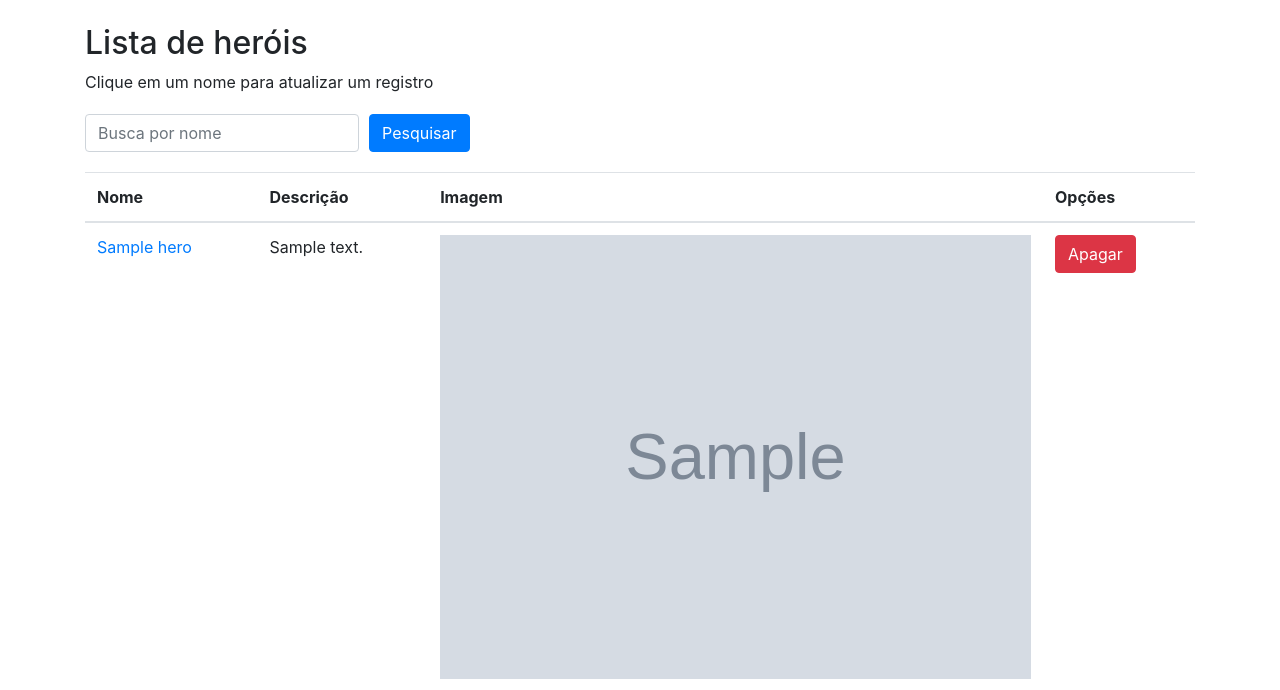
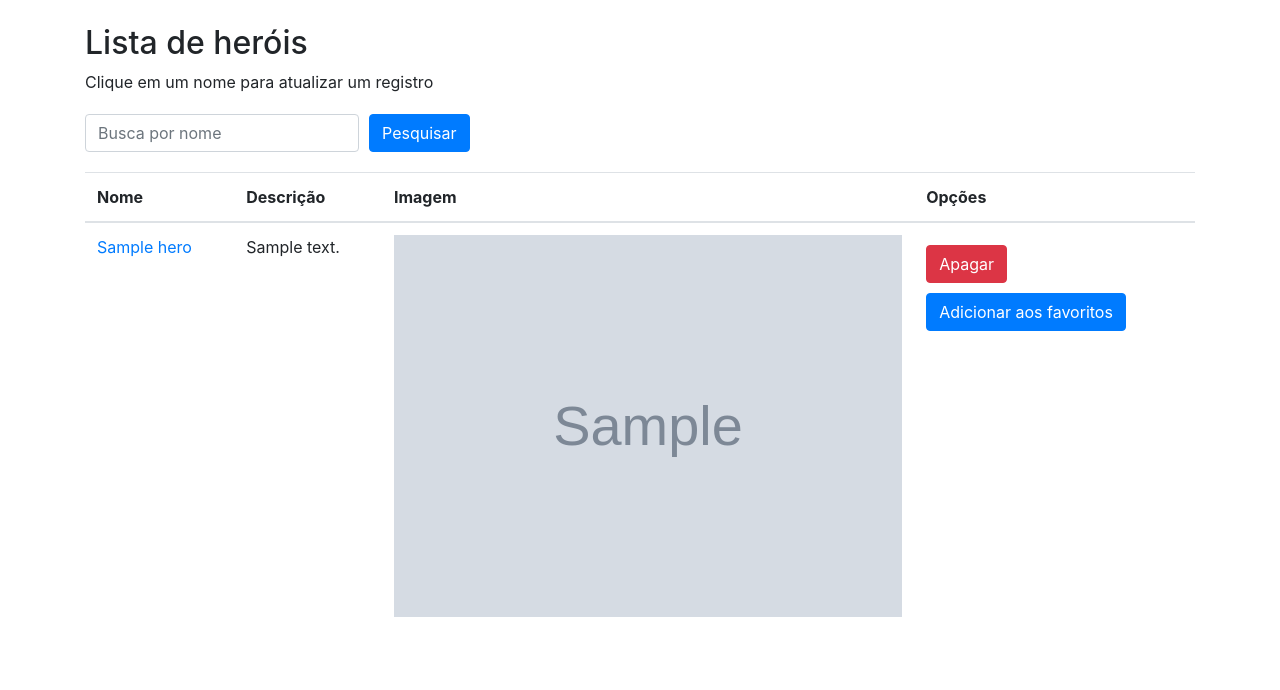
Before and after one commit to lgusmaosantos/heropedia, a Django app: template core/templates/hero-listing.html in a window 1280 px wide. Shown: the part 56-746 px from the top of the page. After the commit the page ends 673 px from the top, so only its background shows below. Run offline with Django 3.2, Linux system fonts and the light colour scheme; the template is opened without the code that fills it: most values are stand-ins (such as "Sample title", 1, 10 or a date in 2020); grey boxes marked "Sample" are stand-in pictures; some libraries are stand-ins or nearby versions.

Commit message:
Cria funcionalidade de adicionar herói a favoritos

```diff
--- a/core/templates/favorite-heroes-listing.html
+++ b/core/templates/favorite-heroes-listing.html
@@ -41,7 +41,6 @@
                 {% empty %}
                     <tr>
                         <p>Nenhum herói favoritado ainda. <i>E agora, quem poderá nos defender?</i></p>
-                        <a href="{% url 'hero_listing' %}">Voltar à página principal</a>
                     </tr>
                 {% endfor %}
             </tbody>
--- a/core/templates/hero-listing.html
+++ b/core/templates/hero-listing.html
@@ -44,9 +44,14 @@
                             <td><img src="{% static 'img/img-not-available.png' %}" width="100%" alt="Imagem de {{ hero.name }} não disponível"></img></td>
                         {% endif %}
                         <td>
-                            <form action="{% url 'hero_delete' hero.id %}" method="POST">
+                            <form action="{% url 'hero_delete' hero.id %}" class="options" method="POST">
                                 {% csrf_token %}
                                 <input type="submit" class="btn btn-danger" value="Apagar" onclick="return confirmaApagamento()">
+                            </form>
+                            <form action="{% url 'add_favorite' %}" method="POST" class="options">
+                                {% csrf_token %}
+                                <input type="hidden" name="hero_id" value="{{ hero.id }}">
+                                <input type="submit" class="btn btn-primary" value="Adicionar aos favoritos">
                             </form>
                         </td>
                     </tr>
--- a/heropedia/urls.py
+++ b/heropedia/urls.py
@@ -27,5 +27,6 @@ urlpatterns = [
     path('apagar-heroi/<int:pk>/', views.HeroDeleteView.as_view(), name='hero_delete'),
     path('buscar-heroi/', views.SearchListView.as_view(), name='hero_search'),
     path('herois-favoritos/', views.FavoriteHeroesListView.as_view(), name='favorite_heroes'),
-    path('remover-favorito/', views.FavoriteHeroRemovalDeleteView.as_view(), name='remove_favorite')
+    path('remover-favorito/', views.FavoriteHeroRemovalDeleteView.as_view(), name='remove_favorite'),
+    path('adicionar-favorito/', views.FavoriteHeroAddView.as_view(), name='add_favorite')
 ] + static(settings.MEDIA_URL, document_root=settings.MEDIA_ROOT)
--- a/static/css/style.css
+++ b/static/css/style.css
@@ -4,3 +4,8 @@
     margin-top: 20px;
     margin-bottom: 20px;
 }
+
+form.options {
+    margin-top: 10px;
+    margin-bottom: 10px;
+}
```
Also changed, not shown: core/views.py (+25 -1 lines).
